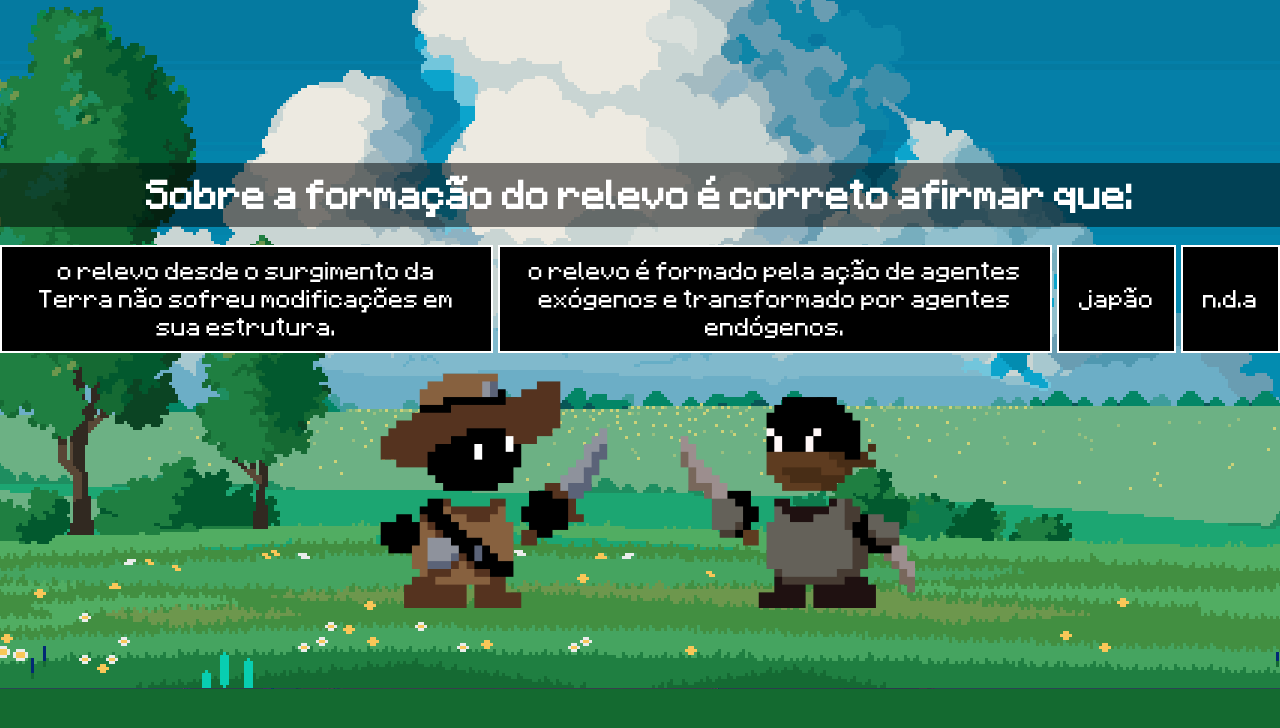
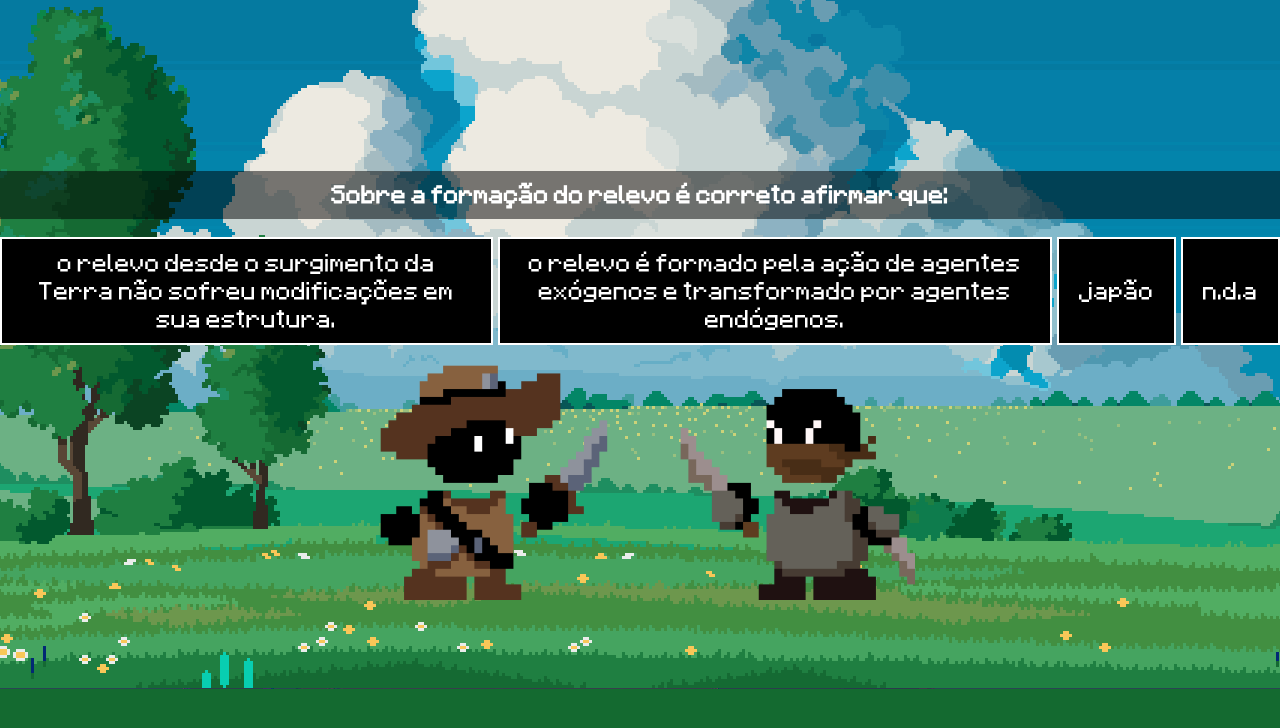
Before and after one commit to de5cafe/de5cafe.github.io, a plain HTML site: page play.html in a window 1280 px wide. Drawn offline with Linux system fonts and the light colour scheme.

Commit message:
Update style2.css

```diff
--- a/style2.css
+++ b/style2.css
@@ -56,6 +56,7 @@ body {
     color: white;
     width: 100%; /* Set width to 100% */
     box-sizing: border-box; /* Include padding in the width calculation */
+    font-size: clamp(16px, 2.5vw, 20px);
 }
 
 img#enemy {
```
